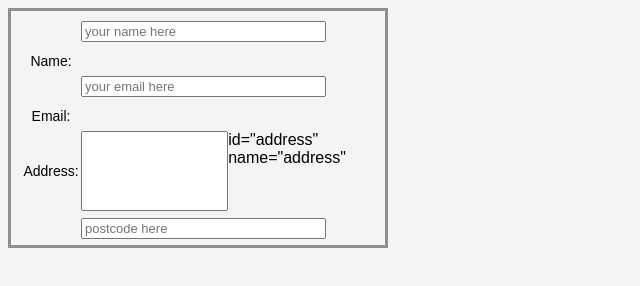
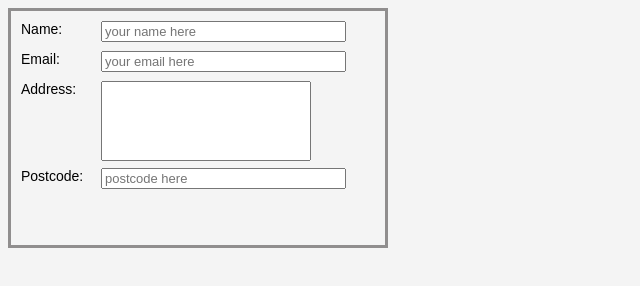
Before and after one commit to steven1santoso20-web/Form-Layout, a plain HTML site: page index.html in a window 1280 px wide. Shown: the whole page, without its empty margins (0-640 px from the left). Drawn offline with Linux system fonts and the light colour scheme.

Commit message:
perbaikan index

```diff
--- a/index.html
+++ b/index.html
@@ -1,5 +1,5 @@
 <!DOCTYPE html>
-<html lang="en">
+<html>
 <head>
     <title>Form</title>
     <meta charset="UTF-8">
@@ -31,15 +31,15 @@
         }
 
         .form-row label {
-            padding-top: 32px;
-            text-align: center;
+            display: flex;
+            align-items: center;
+            margin-bottom: 7px;
         }
 
         label {
-            width: 60px;
+            width: 80px;
             flex-shrink: 0;
             font-size: 14px;
-            padding-top: 3px;
         }
 
         input {
@@ -58,14 +58,14 @@
             resize: none;
         }
 
-        {
+
             section {
                 max-height: 100%;
             }
             input {
                 max-width: 100%;
             }
-        }
+
     </style>
 </head>
 
@@ -94,8 +94,6 @@
             <div class="form-row">
                 <label for="address">Address:</label>
                 <textarea id="address" name="address"></textarea>
-                    id="address"
-                    name="address"
             </div>
             <div class="form-row">
                 <label for="postcode">Postcode:</label>
```
